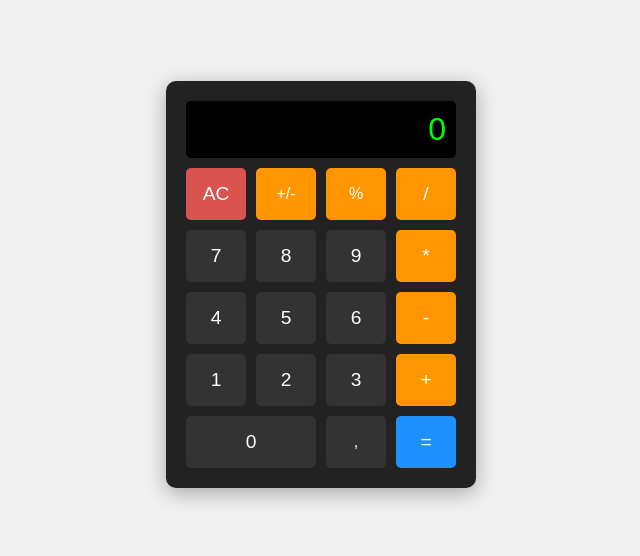
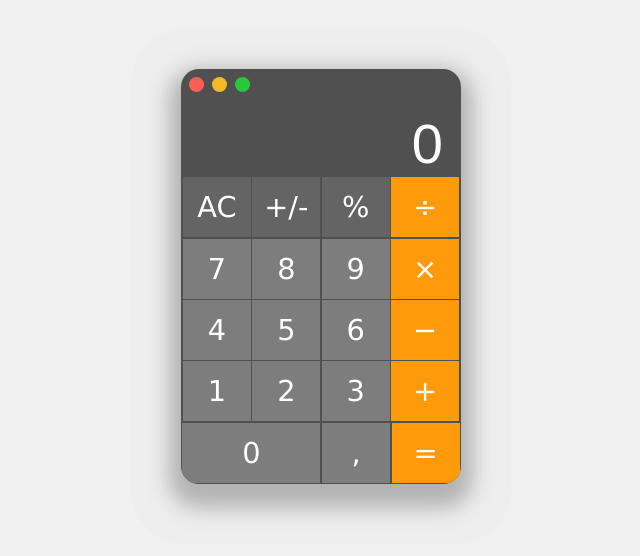
Before and after one commit to polinakorolchuk/Calculator, a website built with webpack: page src/index.html in a window 1280 px wide. Shown: the part 124-680 px from the top of the page, without its empty margins (319-959 px from the left). Built offline with nearby package versions, Linux system fonts and the light colour scheme.

Commit message:
style: update calculator layout

```diff
--- a/src/index.html
+++ b/src/index.html
@@ -1,41 +1,45 @@
 <!DOCTYPE html>
 <html lang="en">
   <head>
-  <meta charset="UTF-8">
-  <meta name="viewport" content="width=device-width, initial-scale=1.0">
+    <meta charset="UTF-8" />
+    <meta name="viewport" content="width=device-width, initial-scale=1.0" />
     <title>Calculator</title>
-  <link rel="stylesheet" href="../styles/style.css">
   </head>
   <body>
     <div class="calculator">
-    <div class="calculator-screen" id="screen">0</div>
-    <div class="calculator-buttons">
-      <button class="btn clear" data-action="clear">AC</button>
-      <button class="btn operator" data-action="+/-">+/-</button>
-      <button class="btn operator" data-action="%">%</button>
-      <button class="btn operator" data-action="/">/</button>
+      <div class="theme">
+        <div class="round red"></div>
+        <div class="round yellow"></div>
+        <div class="round green"></div>
+      </div>
 
-      <button class="btn number" data-action="7">7</button>
-      <button class="btn number" data-action="8">8</button>
-      <button class="btn number" data-action="9">9</button>
-      <button class="btn operator" data-action="*">*</button>
+      <input type="text" class="display" id="screen" value="0" readonly />
 
-      <button class="btn number" data-action="4">4</button>
-      <button class="btn number" data-action="5">5</button>
-      <button class="btn number" data-action="6">6</button>
-      <button class="btn operator" data-action="-">-</button>
+      <div class="buttons">
+        <div class="button grey" data-action="clear">AC</div>
+        <div class="button grey" data-action="+/-">+/-</div>
+        <div class="button grey" data-action="%">%</div>
+        <div class="button orange" data-action="/">÷</div>
 
-      <button class="btn number" data-action="1">1</button>
-      <button class="btn number" data-action="2">2</button>
-      <button class="btn number" data-action="3">3</button>
-      <button class="btn operator" data-action="+">+</button>
+        <div class="button darkGrey" data-action="7">7</div>
+        <div class="button darkGrey" data-action="8">8</div>
+        <div class="button darkGrey" data-action="9">9</div>
+        <div class="button orange" data-action="*">×</div>
 
-      <button class="btn number zero" data-action="0">0</button>
-      <button class="btn number" data-action=",">,</button>
-      <button class="btn equals" data-action="=">=</button>
+        <div class="button darkGrey" data-action="4">4</div>
+        <div class="button darkGrey" data-action="5">5</div>
+        <div class="button darkGrey" data-action="6">6</div>
+        <div class="button orange" data-action="-">−</div>
+
+        <div class="button darkGrey" data-action="1">1</div>
+        <div class="button darkGrey" data-action="2">2</div>
+        <div class="button darkGrey" data-action="3">3</div>
+        <div class="button orange" data-action="+">+</div>
+
+        <div class="button darkGrey zero" data-action="0">0</div>
+        <div class="button darkGrey" data-action=",">,</div>
+        <div class="button orange" data-action="=">=</div>
       </div>
     </div>
-
-  <script src="./index.js"></script>
   </body>
 </html>
--- a/src/index.js
+++ b/src/index.js
@@ -6,7 +6,7 @@ let previousValue = "";
 let operator = "";
 
 function updateScreen(value) {
-  screen.textContent = value;
+  screen.value = value; // Исправлено: у input нужно менять value, а не textContent
 }
 
 function clearAll() {
@@ -79,24 +79,23 @@ function percent() {
   updateScreen(currentValue);
 }
 
-document.querySelectorAll(".btn").forEach((button) => {
-  button.addEventListener("click", () => {
-    const action = button.dataset.action;
+// Ждём, пока DOM загрузится
+document.addEventListener("DOMContentLoaded", () => {
+  document.querySelectorAll(".button").forEach((button) => {
+    button.addEventListener("click", () => {
+      const action = button.dataset.action;
 
-    if (button.classList.contains("number")) {
-      appendNumber(action);
-    } else if (button.classList.contains("operator")) {
-      if (action === "+/-") {
-        toggleSign();
-      } else if (action === "%") {
-        percent();
-      } else {
-        chooseOperator(action);
+      if (!isNaN(action) || action === ",") {
+        appendNumber(action);
+      } else if (["+", "-", "*", "/", "+/-", "%"].includes(action)) {
+        if (action === "+/-") toggleSign();
+        else if (action === "%") percent();
+        else chooseOperator(action);
+      } else if (action === "clear") {
+        clearAll();
+      } else if (action === "=") {
+        compute();
       }
-    } else if (button.classList.contains("clear")) {
-      clearAll();
-    } else if (button.classList.contains("equals")) {
-      compute();
-    }
+    });
   });
 });
--- a/styles/style.css
+++ b/styles/style.css
@@ -4,68 +4,132 @@ body {
   align-items: center;
   height: 100vh;
   background: #f0f0f0;
-  font-family: Arial, sans-serif;
+  font-family: Verdana, Geneva, Tahoma, sans-serif;
+  margin: 0;
 }
 
 .calculator {
-  background: #222;
-  padding: 20px;
-  border-radius: 10px;
-  box-shadow: 0 5px 20px rgba(0,0,0,0.3);
+  width: 280px;
+  height: 415px;
+  border-radius: 18px;
+  background: #505050;
+  box-shadow:
+    0 10px 0 50px rgba(143, 143, 143, 0.03),
+    0px 12px 20px 12px rgba(122, 122, 122, 0.5);
+  color: #fff;
+  overflow: hidden;
+  display: flex;
+  flex-direction: column;
+  align-items: center;
 }
 
-.calculator-screen {
-  background: #000;
-  color: #0f0;
-  font-size: 2rem;
-  text-align: right;
-  padding: 10px;
-  border-radius: 5px;
-  margin-bottom: 10px;
-  min-width: 240px;
+.theme {
+  margin: 8px;
+  display: flex;
+  gap: 8px;
+  align-self: flex-start;
 }
 
-.calculator-buttons {
-  display: grid;
-  grid-template-columns: repeat(4, 60px);
-  grid-gap: 10px;
+.round {
+  width: 15px;
+  height: 15px;
+  border-radius: 50%;
+  cursor: pointer;
+  user-select: none;
+  transition: filter 0.15s ease-in-out;
 }
 
-.btn {
-  padding: 15px;
-  font-size: 1.2rem;
-  border: none;
-  border-radius: 5px;
-  cursor: pointer;
+.round.red {
+  background-color: #ff5f52;
 }
 
-.number {
-  background: #333;
-  color: #fff;
+.round.yellow {
+  background-color: #f3ba25;
 }
 
-.operator {
-  background: #ff9500;
-  color: #fff;
+.round.green {
+  background-color: #26c938;
 }
 
-.clear {
-  background: #d9534f;
-  color: #fff;
+.round:hover {
+  filter: brightness(120%);
 }
 
-.equals {
-  background: #1e90ff;
-  color: #fff;
-  grid-column: span 1;
+.round:active {
+  filter: brightness(90%);
 }
 
-.zero {
-  grid-column: span 2;
+.display {
+  font-size: 3.5rem;
+  text-align: end;
+  width: 260px;
+  height: 66px;
+  padding-right: 18px;
+  margin-top: 10px;
+  background: #505050;
+  border: none;
+  color: white;
+  outline: none;
+  overflow: hidden;
+  text-overflow: clip;
+  white-space: nowrap;
 }
 
-.operator[data-action="+/-"],
-.operator[data-action="%"],
-.number[data-action=","] {
-  font-size: 1rem;
+.buttons {
+  display: flex;
+  flex-wrap: wrap;
+  width: 280px;
+  justify-content: center;
 }
+
+.button {
+  width: 68px;
+  height: 60px;
+  text-align: center;
+  line-height: 60px;
+  align-items: center;
+  font-size: 1.8rem;
+  cursor: pointer;
+  user-select: none;
+  margin: 0.7px;
+  border-radius: 0px;
+  transition: all 0.1s ease-in-out;
+}
+
+.button:hover {
+  filter: brightness(130%);
+}
+
+.button:active {
+  filter: brightness(90%);
+}
+
+.button.darkGrey {
+  background-color: #7d7d7d;
+}
+
+.button.grey {
+  background-color: #646464;
+}
+
+.button.orange {
+  background-color: #ff9a0a;
+}
+
+.button.zero {
+  width: 138px;
+}
+
+.button.active {
+  background-color: red;
+}
+
+.button.zero,
+.button[data-action=","] ,
+.button[data-action="="] {
+  margin-top: 1px;
+}
+
+.button[data-action=","] {
+  margin-left: 1px;
+}
```
Lines whose indentation alone changed are shown as unchanged.
